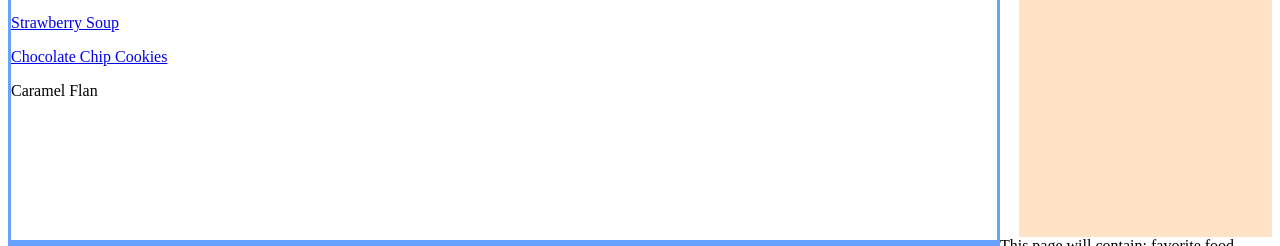
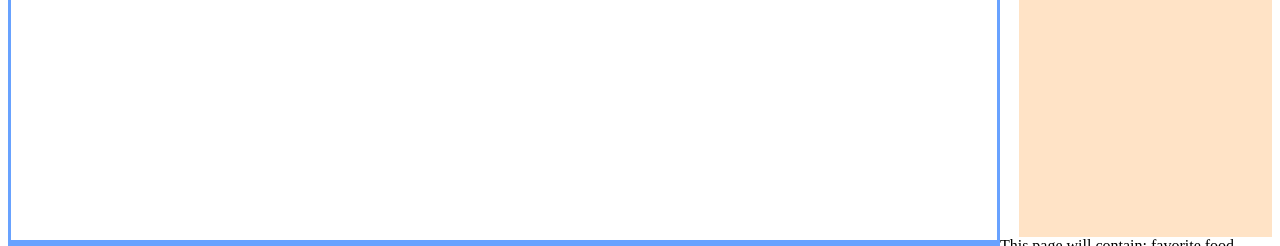
Before and after one commit to kekeana/kekeana.github.io, a plain HTML site: page MyFavorites.html in a window 1280 px wide. Shown: the part 229-475 px from the top of the page. Drawn offline with Linux system fonts and the light colour scheme.

Commit message:
Update MyFavorites.html

```diff
--- a/MyFavorites.html
+++ b/MyFavorites.html
@@ -34,11 +34,6 @@
       <a href="cookies.html"><strong>Chocolate Chip Cookies</strong></a>
       <a href="flan.html"><strong>Caramel Flan</strong></a>
 
-        <p><a href="http://allrecipes.com/recipe/26393/chilled-strawberry-soup/">Strawberry Soup</a></p>
-        <p><a href="http://www.joyofbaking.com/ChocolateChipCookies.html">Chocolate Chip Cookies</a></p>
-        <p><a href="https://www.thespruce.com/caramel-flan-individual-servings-2343004"></a>Caramel Flan</p>
-
-
 
     </div>
 
```
